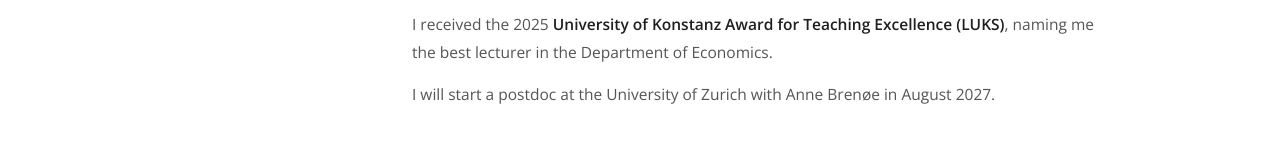
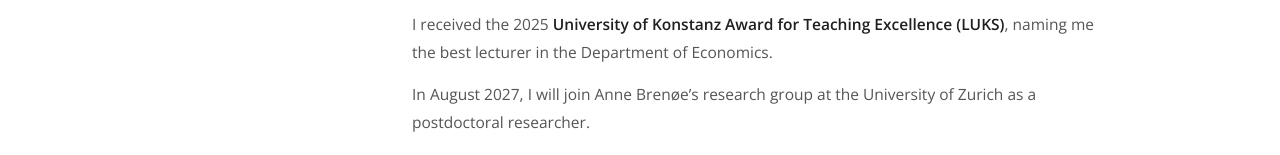
Before and after one commit to maikeschl/maikeschl, a plain HTML site: page index.html in a window 1280 px wide. Shown: the part 802-957 px from the top of the page. Drawn offline with nearby package versions, Linux system fonts and the light colour scheme.

Commit message:
Update postdoc position details in index.html

```diff
--- a/index.html
+++ b/index.html
@@ -564,7 +564,7 @@ Excellence (LUKS)</strong>, naming me the best lecturer in the Department
 of Economics.
           </p>
           <p>
-            I will start a postdoc at the University of Zurich with Anne Brenøe in August 2027.
+            In August 2027, I will join Anne Brenøe’s research group at the University of Zurich as a postdoctoral researcher.
           </p>
         </div>
       </div>
```
